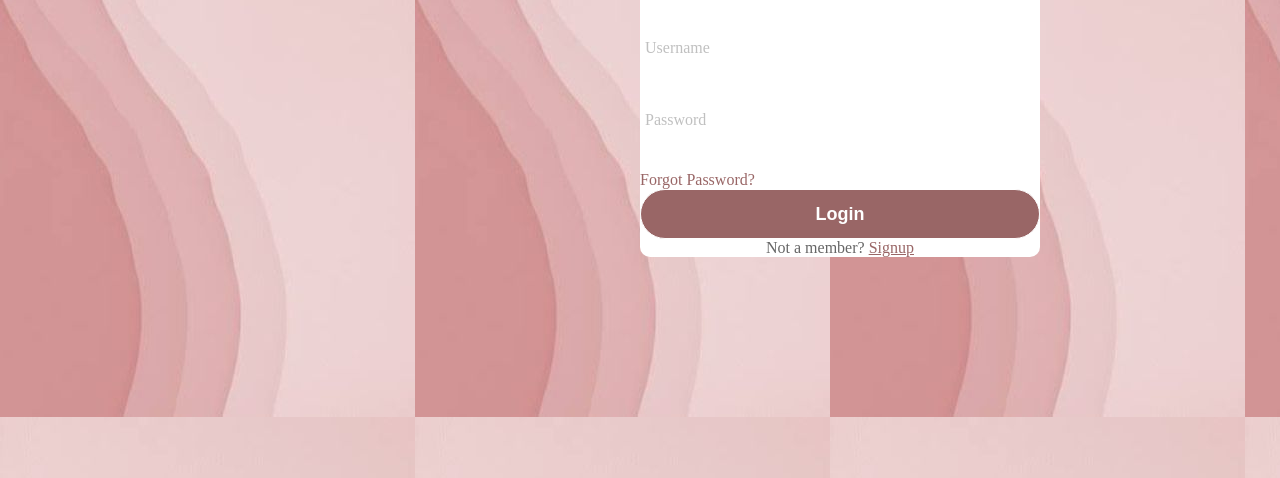
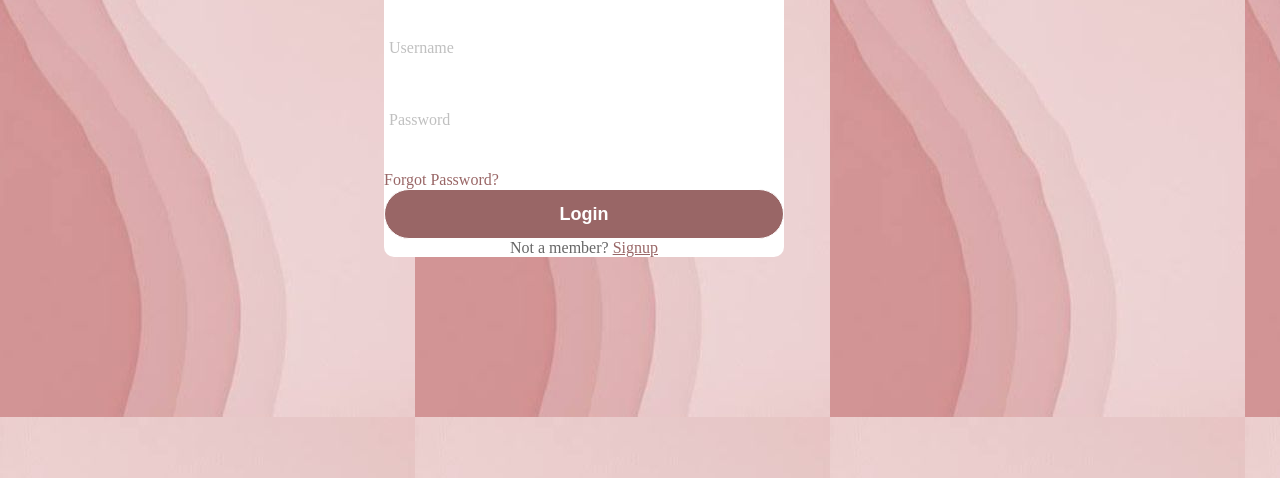
Before and after one commit to daniellebalolot/hi.website, a plain HTML site: page Index.html in a window 1280 px wide. Shown: the part 322-800 px from the top of the page. Drawn offline with Linux system fonts and the light colour scheme.

Commit message:
Update style.css

```diff
--- a/style.css
+++ b/style.css
@@ -8,7 +8,7 @@ overflow:hidden;
 .center {
   position: absolute;
   top: 30%;
-  left: 50%;
+  left: 30%;
   transform: translate(-50% -50%);
   width: 400px;
   background: white ;
```
